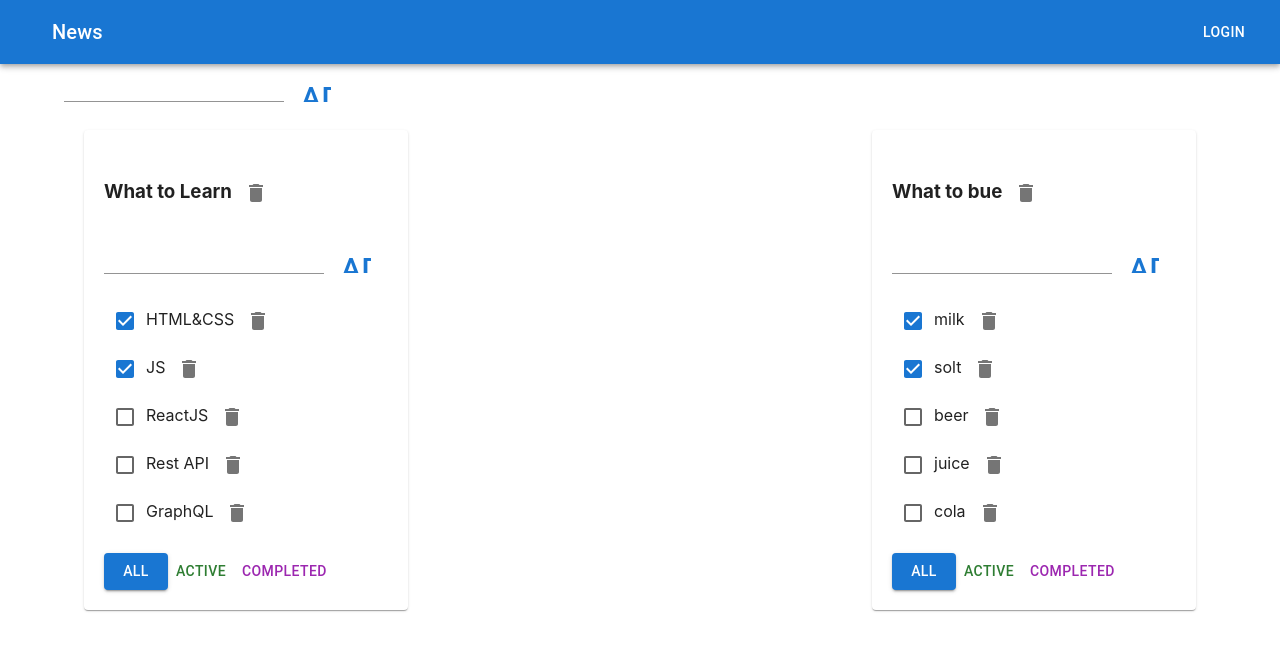
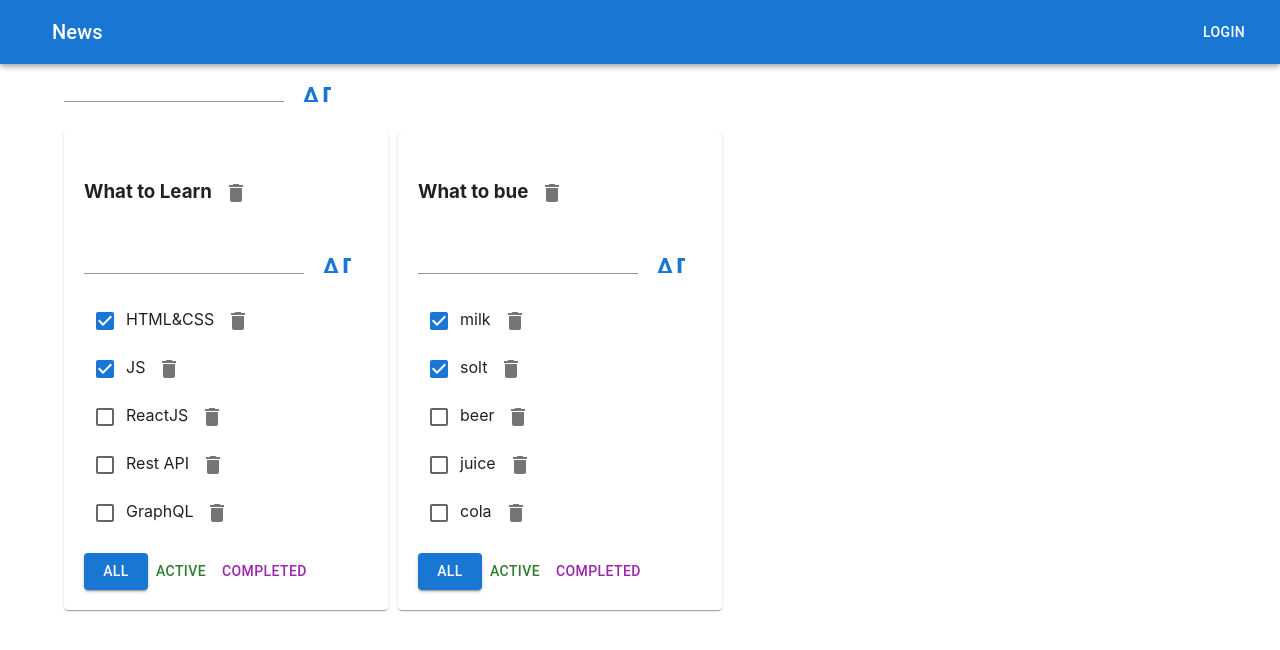
Before and after one commit to AlexeyKrop/react-todo, a React (Create React App) app: page / in a window 1280 px wide. Shown: the top 650 px of the page. Built offline with nearby package versions, Linux system fonts and the light colour scheme; the HTML template or start-up script is replaced by a standard one.

Commit message:
fix style

```diff
--- a/src/App.tsx
+++ b/src/App.tsx
@@ -129,8 +129,7 @@ function App() {
           <AddItemForm addTask={addToDoList}/>
         </Grid>
         <Grid container direction="row"
-              justifyContent="space-between"
-              alignItems="center">
+              alignItems="flex-start">
           {todoList.map(t => {
             let tasksForTodolist = tasks[t.id];
             if (t.filter === "active") {
@@ -140,8 +139,8 @@ function App() {
               tasksForTodolist = tasks[t.id].filter(t => t.isDone);
             }
             return (
-              <Grid style={{padding: '20px'}} key={t.id}>
-                <Paper style={{padding: '20px'}}>
+              <Grid style={{padding: '20px 0'}} key={t.id}>
+                <Paper style={{padding: '20px', marginRight: '10px'}}>
                   <Todolist todoListId={t.id}
                             key={t.id}
                             title={t.title}
```
